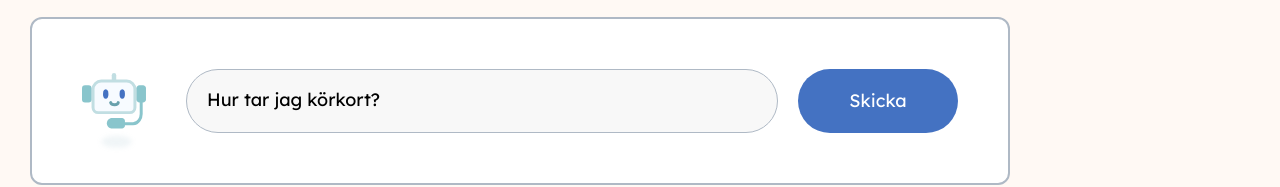
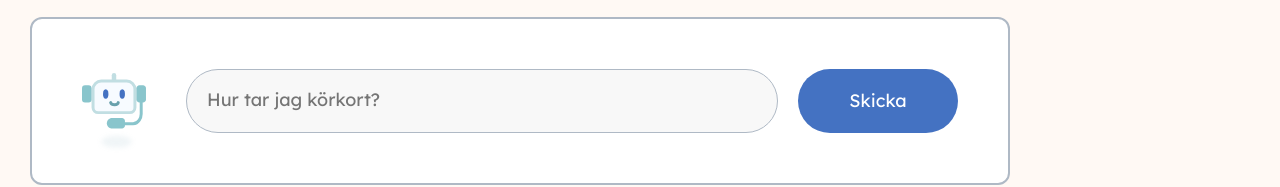
Before and after one commit to VictorSJohansson/staticwebtest, a website: page src/index.html in a window 1280 px wide. Shown: the part 672-859 px from the top of the page. Drawn offline with Linux system fonts and the light colour scheme.

Commit message:
placeholder text updated

```diff
--- a/src/index.html
+++ b/src/index.html
@@ -153,7 +153,7 @@
       </div>
       <ul class="msa-chattbot__messages"></ul>
       <div class="msa-chattbot__input">
-         <textarea placeholder="Skriv ditt meddelande här...">Hur tar jag körkort?</textarea>
+         <textarea placeholder="Hur tar jag körkort?"></textarea>
       </div>
       <button id="startChatt">Skicka</button>
    </div>
```
